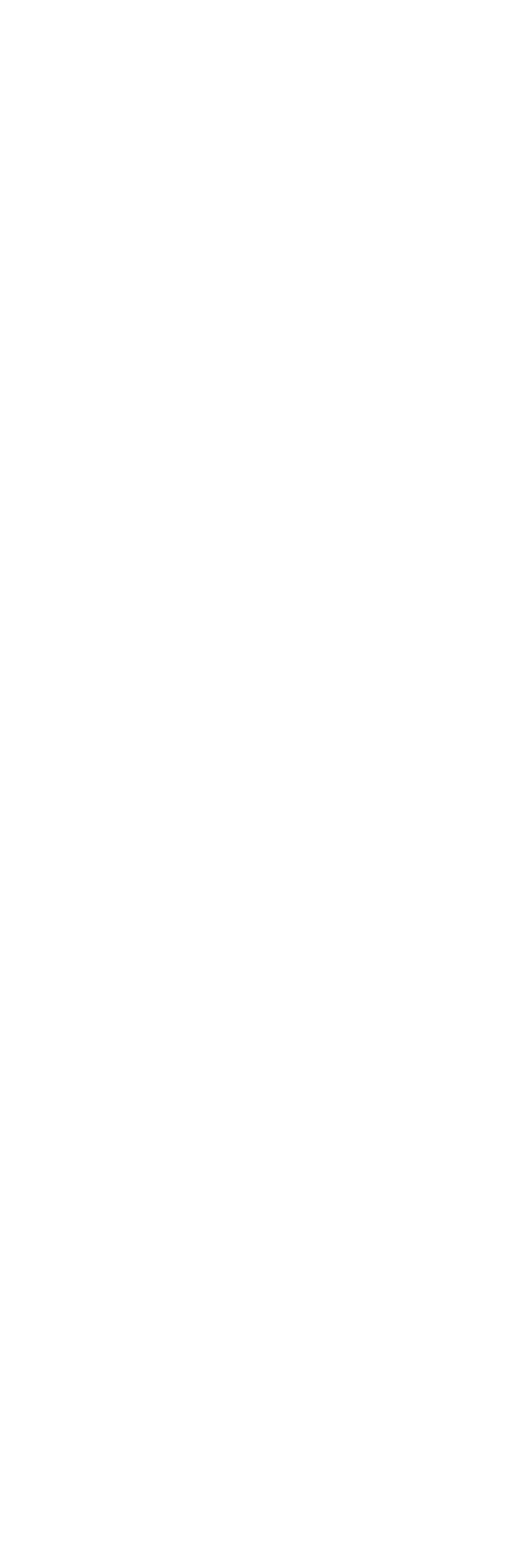
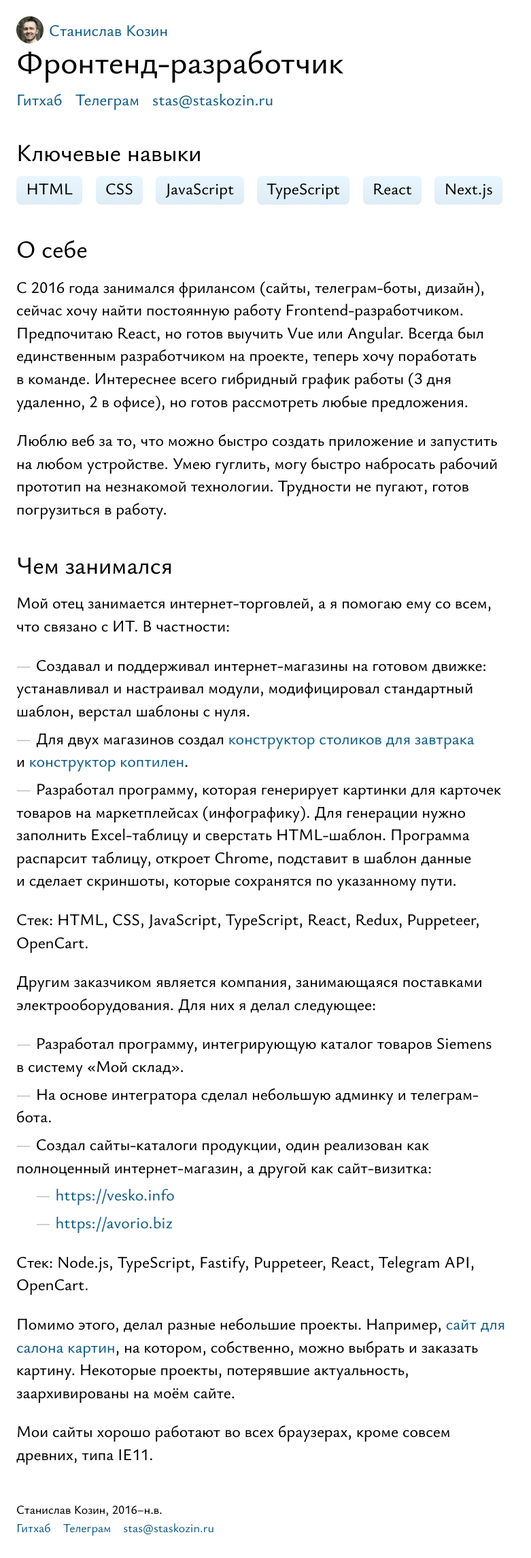
Before and after one commit to staskozin/website-vue, a Nuxt app: page /cv in a window 1280 px wide. Before the commit this address had no page. Shown: the whole page at 68% size, without its empty margins (0-781 px from the left). Before the commit the page ends 800 px from the top, so only its background shows below. Built offline with nearby package versions, Linux system fonts and the light colour scheme.

Commit message:
Добавил хэдер, футер и резюме

```diff
--- /dev/null
+++ b/components/Footer.vue
@@ -0,0 +1,44 @@
+<style scoped>
+.footer {
+  margin: 3em 0 2em;
+  font-size: 0.75em;
+}
+
+.footer>span {
+  margin-bottom: 0.5em;
+  display: block;
+}
+
+.contacts {
+  padding: 0;
+  margin: 0;
+  list-style-type: none;
+  display: flex;
+  flex-wrap: wrap;
+  gap: 0.5em 1em;
+}
+</style>
+
+<script setup lang="ts">
+const route = useRoute()
+</script>
+
+<template>
+  <footer class="footer">
+    <span>Станислав Козин, 2016–н.в.</span>
+    <ul class="contacts">
+      <li v-if="!route.fullPath.includes('/cv')">
+        <NuxtLink to="/cv">Резюме</NuxtLink>
+      </li>
+      <li>
+        <a href="https://github.com/staskozin">Гитхаб</a>
+      </li>
+      <li>
+        <a href="https://t.me/staskozin">Телеграм</a>
+      </li>
+      <li>
+        <a href="mailto:stas@staskozin.ru">stas@staskozin.ru</a>
+      </li>
+    </ul>
+  </footer>
+</template>
--- /dev/null
+++ b/components/Header.vue
@@ -0,0 +1,99 @@
+<style scoped>
+.header {
+  margin-bottom: 1.5em;
+}
+
+.name {
+  display: flex;
+  align-items: center;
+  gap: 8px;
+}
+
+.photo {
+  width: 32px;
+  height: 32px;
+}
+
+.title {
+  font-size: 32px;
+  margin: 10px 0 18px;
+  font-weight: normal;
+}
+
+.contacts {
+  padding: 0;
+  margin: 0;
+  list-style-type: none;
+  display: flex;
+  gap: 12px 24px;
+  flex-wrap: wrap;
+}
+
+@media screen and (min-width: 667px) {
+  .header {
+    margin-bottom: 1.666666em;
+  }
+
+  .photo {
+    width: 40px;
+    height: 40px;
+  }
+
+  .title {
+    font-size: 48px;
+    margin: 2px 0 20px;
+  }
+
+  .contacts {
+    gap: 0;
+  }
+
+  .contacts a {
+    padding: 0.8em;
+    margin-left: -0.8em;
+  }
+}
+</style>
+
+<script setup lang="ts">
+const route = useRoute()
+const props = defineProps<{
+  title: string
+  subtitle?: string
+}>()
+</script>
+
+<template>
+  <header class="header">
+    <div v-if="route.path === '/'" class="name">
+      <NuxtImg class="photo" src="/img/stas.png" alt="Фото Стасяна" width="80" height="80" />
+      <span>Станислав Козин</span>
+    </div>
+    <NuxtLink v-else class="name" to="/">
+      <NuxtImg class="photo" src="/img/stas.png" alt="Фото Стасяна" width="80" height="80" />
+      <span>Станислав Козин</span>
+    </NuxtLink>
+
+    <h1 class="title">
+      {{ props.title }}
+    </h1>
+
+    <ul class="contacts">
+      <li v-if="props.subtitle">{{ props.subtitle }}</li>
+      <template v-else>
+        <li v-if="!route.fullPath.includes('/cv')">
+          <NuxtLink to="/cv">Резюме</NuxtLink>
+        </li>
+        <li>
+          <a href="https://github.com/staskozin">Гитхаб</a>
+        </li>
+        <li>
+          <a href="https://t.me/staskozin">Телеграм</a>
+        </li>
+        <li>
+          <a href="mailto:stas@staskozin.ru">stas@staskozin.ru</a>
+        </li>
+      </template>
+    </ul>
+  </header>
+</template>
--- a/layouts/default.vue
+++ b/layouts/default.vue
@@ -24,5 +24,6 @@
 <template>
   <div class="container">
     <slot />
+    <Footer />
   </div>
 </template>
--- a/nuxt.config.ts
+++ b/nuxt.config.ts
@@ -4,5 +4,8 @@
   devtools: { enabled: true },
   typescript: {
     typeCheck: true
-  }
+  },
+  modules: [
+    '@nuxt/image',
+  ],
 })
--- a/package.json
+++ b/package.json
@@ -10,6 +10,7 @@
     "postinstall": "nuxt prepare"
   },
   "dependencies": {
+    "@nuxt/image": "^1.8.1",
     "nuxt": "^3.13.0",
     "vue": "latest",
     "vue-router": "latest"
--- /dev/null
+++ b/pages/cv.vue
@@ -0,0 +1,116 @@
+<style scoped>
+.resume {
+  max-width: 59ch;
+  line-height: 1.4;
+}
+
+.resume h2 {
+  font-weight: normal;
+  margin: 1.1em 0 -0.25em;
+}
+
+.resume p {
+  margin: 1em 0;
+}
+
+.resume ul {
+  list-style-type: none;
+  padding-left: 1.2em;
+}
+
+.resume>ul {
+  padding: 0;
+}
+
+.resume li {
+  margin: 0.3em 0;
+}
+
+.resume ul li::before {
+  content: '—';
+  color: #bcbcbc;
+  margin-right: 0.3em;
+}
+
+.skills {
+  display: flex;
+  flex-wrap: wrap;
+  gap: 0.8em;
+  margin-top: 0.8em;
+}
+
+.skills li {
+  display: inline-block;
+  background: linear-gradient(to top, #deecf6, #e8f6ff);
+  margin: 0;
+  padding: 0.1em 0.6em 0.25em;
+  border-radius: 0.3em;
+}
+
+.skills li::before,
+.contacts li::before {
+  content: none !important;
+}
+</style>
+
+<script setup>
+useHead({
+  title: 'Резюме Станислава Козина, веб-разработчика'
+})
+</script>
+
+<template>
+  <Header title="Фронтенд-разработчик" />
+  <div class="resume">
+    <h2 id="skills">Ключевые навыки</h2>
+    <ul class="skills">
+      <li>HTML</li>
+      <li>CSS</li>
+      <li>JavaScript</li>
+      <li>TypeScript</li>
+      <li>React</li>
+      <li>Next.js</li>
+    </ul>
+    <h2 id="about">О&nbsp;себе</h2>
+    <p>С&nbsp;2016 года занимался фрилансом (сайты, телеграм-боты, дизайн), сейчас хочу найти постоянную работу
+      Frontend-разработчиком. Предпочитаю React, но&nbsp;готов выучить Vue или Angular. Всегда был единственным
+      разработчиком на&nbsp;проекте, теперь хочу поработать в&nbsp;команде. Интереснее всего гибридный график работы
+      (3&nbsp;дня удаленно, 2&nbsp;в офисе), но&nbsp;готов рассмотреть любые предложения.</p>
+    <p>Люблю веб за&nbsp;то, что можно быстро создать приложение и&nbsp;запустить на&nbsp;любом устройстве. Умею
+      гуглить, могу быстро набросать рабочий прототип на&nbsp;незнакомой технологии. Трудности не&nbsp;пугают, готов
+      погрузиться в&nbsp;работу.</p>
+    <h2 id="work">Чем занимался</h2>
+    <p>Мой отец занимается интернет-торговлей, а&nbsp;я&nbsp;помогаю ему со&nbsp;всем, что связано с&nbsp;ИТ.
+      В&nbsp;частности:</p>
+    <ul>
+      <li>Cоздавал и&nbsp;поддерживал интернет-магазины на&nbsp;готовом движке: устанавливал и&nbsp;настраивал модули,
+        модифицировал стандартный шаблон, верстал шаблоны с&nbsp;нуля.</li>
+      <li>Для двух магазинов создал <a href="https://stolpodnos.ru/constructor">конструктор столиков для завтрака</a>
+        и&nbsp;<a href="https://profkoptilnya.ru/constructor">конструктор коптилен</a>.<ul>
+        </ul>
+      </li>
+      <li>Разработал программу, которая генерирует картинки для карточек товаров на&nbsp;маркетплейсах (инфографику).
+        Для генерации нужно заполнить Excel-таблицу и&nbsp;сверстать HTML-шаблон. Программа распарсит таблицу, откроет
+        Chrome, подставит в&nbsp;шаблон данные и&nbsp;сделает скриншоты, которые сохранятся по&nbsp;указанному пути.
+      </li>
+    </ul>
+    <p>Стек: HTML, CSS, JavaScript, TypeScript, React, Redux, Puppeteer, OpenCart.</p>
+    <p>Другим заказчиком является компания, занимающаяся поставками электрооборудования. Для них я&nbsp;делал следующее:
+    </p>
+    <ul>
+      <li>Разработал программу, интегрирующую каталог товаров Siemens в&nbsp;систему &laquo;Мой склад&raquo;.</li>
+      <li>На&nbsp;основе интегратора сделал небольшую админку и&nbsp;телеграм-бота.</li>
+      <li>Создал сайты-каталоги продукции, один реализован как полноценный интернет-магазин, а&nbsp;другой как
+        сайт-визитка:<ul>
+          <li><a href="https://vesko.info">https://vesko.info</a></li>
+          <li><a href="https://avorio.biz">https://avorio.biz</a></li>
+        </ul>
+      </li>
+    </ul>
+    <p>Стек: Node.js, TypeScript, Fastify, Puppeteer, React, Telegram API, OpenCart.</p>
+    <p>Помимо этого, делал разные небольшие проекты. Например, <a href="https://salon-kartin.ru/">сайт для салона
+        картин</a>, на&nbsp;котором, собственно, можно выбрать и&nbsp;заказать картину. Некоторые проекты, потерявшие
+      актуальность, заархивированы на&nbsp;моём сайте.</p>
+    <p>Мои сайты хорошо работают во&nbsp;всех браузерах, кроме совсем древних, типа IE11.</p>
+  </div>
+</template>
--- a/pages/index.vue
+++ b/pages/index.vue
@@ -1,3 +1,11 @@
+<script setup>
+useHead({
+  title: 'Станислав Козин. Веб-разработчик',
+  description: 'Сайт-портфолио фронтенд-разработчика'
+})
+</script>
+
 <template>
-  <h1>Главная страница</h1>
+  <Header title="Веб-разработчик" />
+  <p>Тут будут проекты</p>
 </template>
```
Also changed, not shown: tsconfig.json (+8 -1 lines), 1 other file (tests, documents, lock files or other folders).
